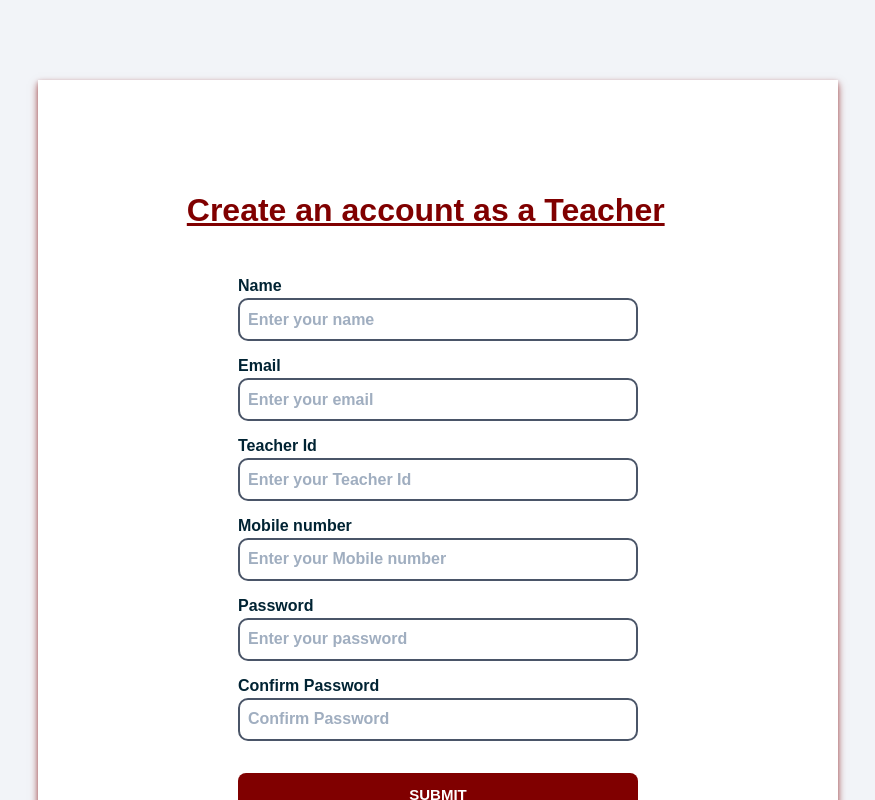
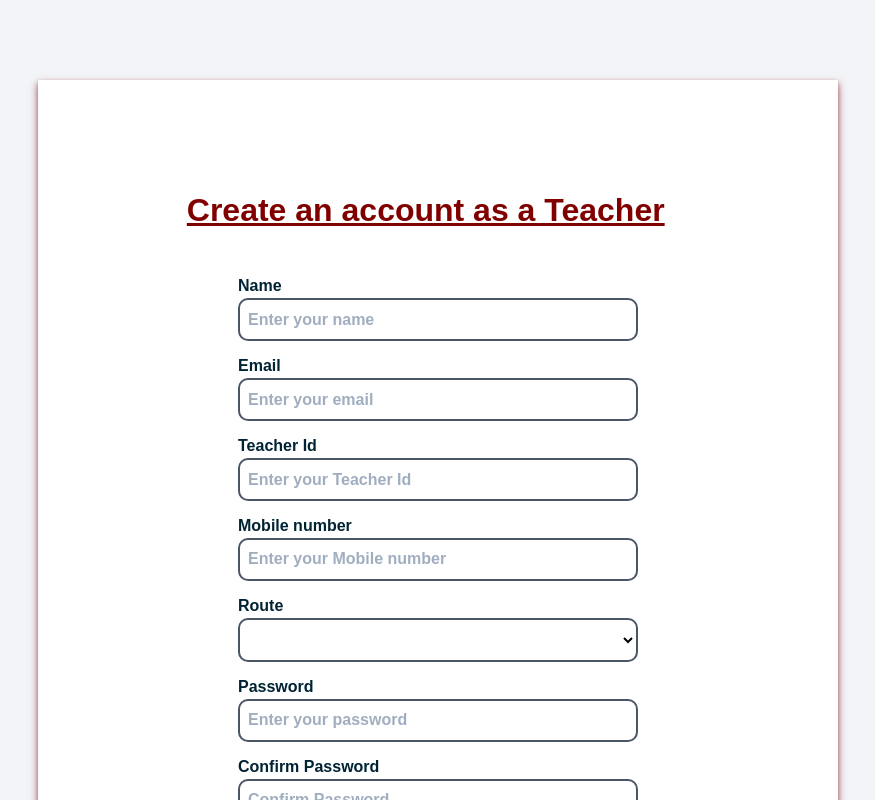
Before and after one commit to ImranMir32/Teacher-Go-Front-end, a React (Create React App) app: page /teacher-signup in a window 1280 px wide. Shown: the top 800 px of the page, without its empty margins (218-1093 px from the left). Built offline with nearby package versions, Linux system fonts and the light colour scheme.

Commit message:
fixing some design

```diff
--- a/src/routes/TeacherSignupForm.jsx
+++ b/src/routes/TeacherSignupForm.jsx
@@ -61,11 +61,19 @@ const TeacherSignupForm = () => {
       phone: "",
       password: "",
       confirmPassword: "",
+      route: "",
     },
     validationSchema: teacherSignUpSchema,
     onSubmit,
   });
-
+  const routesArray = [
+    "",
+    "UITS-Rampura",
+    "UITS-Khilgoan",
+    "UITS-Uttara",
+    "UITS-Gazipur",
+    "UITS-Bashaboo",
+  ];
   console.log(errors);
   return (
     <>
@@ -136,6 +144,16 @@ const TeacherSignupForm = () => {
                 <p className="error">{errors.phone}</p>
               )}
 
+              {/* routes */}
+              <div>
+                <label htmlFor="from">Route </label>
+                <select>
+                  {routesArray.map((route) => {
+                    return <option>{route}</option>;
+                  })}
+                </select>
+              </div>
+
               {/* passwword */}
               <label htmlFor="password">Password</label>
               <input
--- a/src/schemas/schemas.js
+++ b/src/schemas/schemas.js
@@ -14,6 +14,7 @@ export const teacherSignUpSchema = yup.object().shape({
     .string()
     .matches(phoneBd, { message: "Enter a valid phone number" })
     .required("Required"),
+  route: yup.string().required("Please select an option"),
   password: yup
     .string()
     .min(5)
--- a/src/styles/main.css
+++ b/src/styles/main.css
@@ -139,7 +139,7 @@ h4 {
 
 .form-container {
   width: 50rem;
-  height: 68rem;
+  height: 75rem;
   padding: 5rem;
   margin-left: 12rem;
   background-color: white;
```
